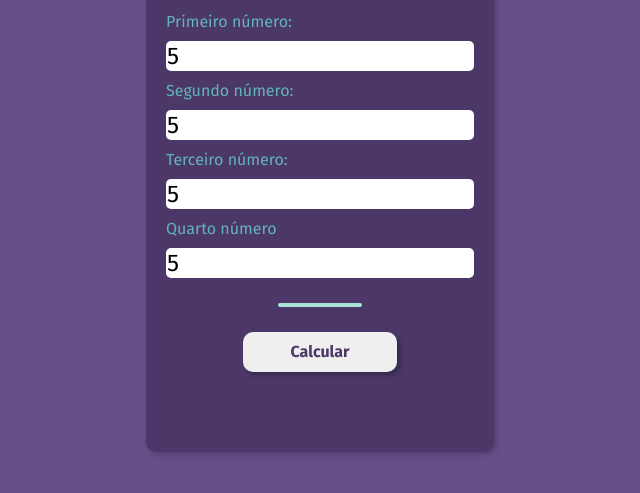
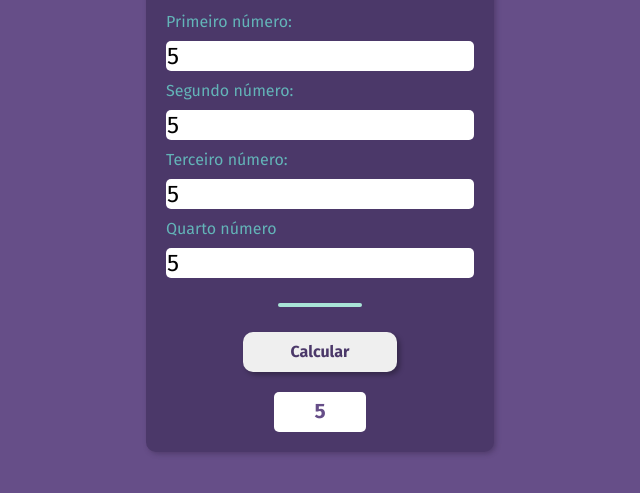
Before and after one commit to vithorfjm/mean-calculator, a plain HTML site: page index.html in a window 1280 px wide. Both pictures are taken after typing "5", "5", "5", "5" into the empty fields and a click on the button "Calcular". Shown: the part 213-706 px from the top of the page, without its empty margins (320-960 px from the left). Drawn offline with Linux system fonts and the light colour scheme.

Commit message:
Adicionado JS e calculadora funcionando

```diff
--- a/index.html
+++ b/index.html
@@ -30,8 +30,9 @@
             <hr>
             <button>Calcular</button>
             <div>
-                <p id="resultado"></p>
+                <strong id="resultado"></strong>
             </div>
         </main>
+        <script src="index.js"></script>
     </body>
 </html>
--- /dev/null
+++ b/index.js
@@ -0,0 +1,10 @@
+document.querySelector('button').addEventListener('click', () => {
+    const num1 = Number(document.querySelector('#num1').value);
+    const num2 = Number(document.querySelector('#num2').value);
+    const num3 = Number(document.querySelector('#num3').value);
+    const num4 = Number(document.querySelector('#num4').value);
+    const result = document.querySelector('#resultado');
+    const somaTotal = num1 + num2 + num3 + num4;
+    const media = somaTotal / 4;
+    result.innerHTML = media;
+    })
--- a/style.css
+++ b/style.css
@@ -99,6 +99,7 @@ button:active {
 div {
     background-color: white;
     height: 40px;
+    width: 30%;
     margin: 10px auto 0;
     border-radius: 5px;
     display: flex;
@@ -107,10 +108,9 @@ div {
     /* visibility: hidden; */
 }
 
-p {
+strong {
     color: var(--color2);
     font-size: 1.3rem;
-    font-weight: 700;
 }
 
 #visible {
```
